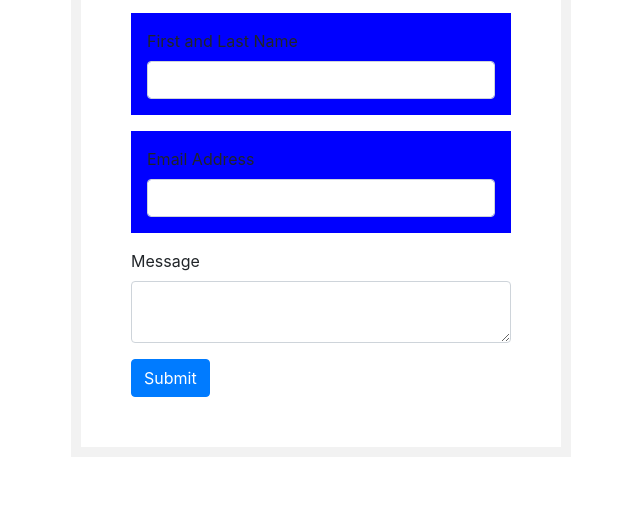
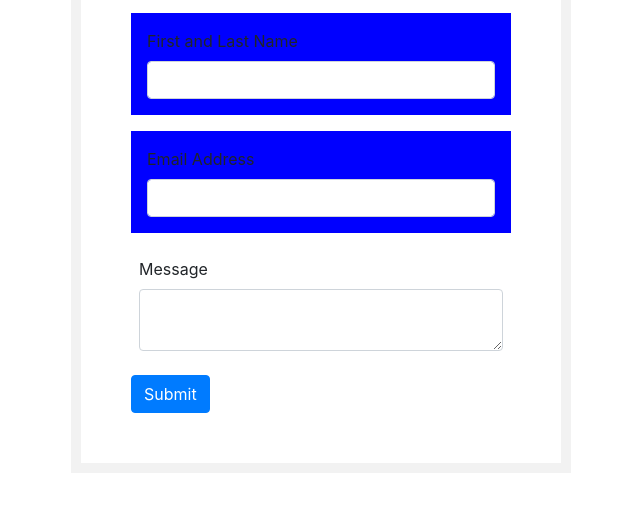
Before and after one commit to Haiden-Murphy/UX220PracticeTest2, a plain HTML site: page q2.html in a window 1280 px wide. Shown: the part 143-654 px from the top of the page, without its empty margins (319-959 px from the left). Drawn offline with nearby package versions, Linux system fonts and the light colour scheme.

Commit message:
Update q2.html

```diff
--- a/q2.html
+++ b/q2.html
@@ -18,6 +18,12 @@
         {
             background-color: blue;
             padding: 1em;
+        }
+
+        .form-group:not(.blue)
+        {
+            padding: 0.5em;
+            background-color: #ffffff;
         }
     </style>
 </head>
```
